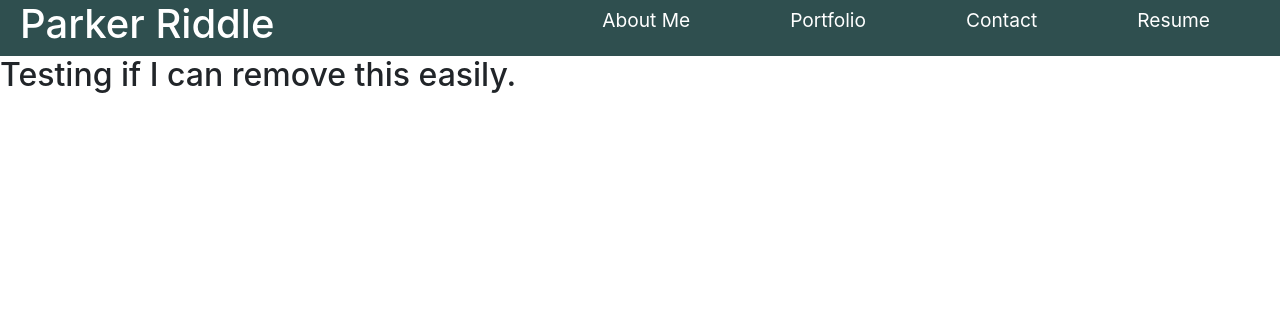
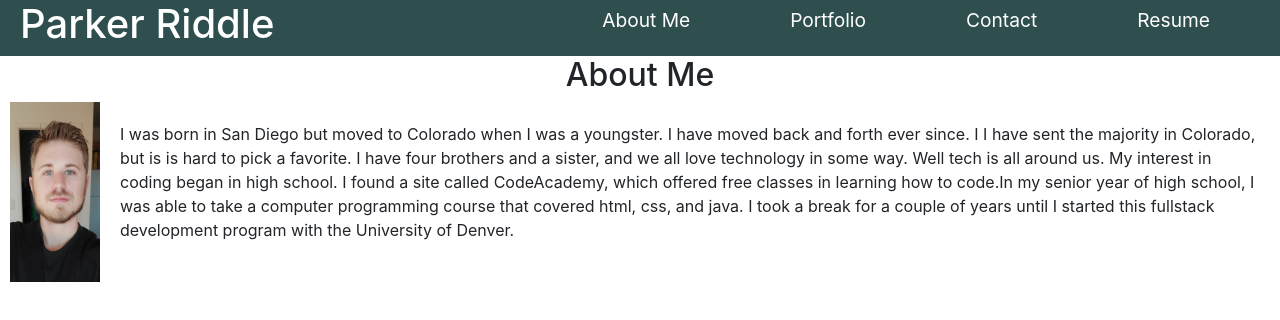
Before and after one commit to Priddle88/Portfolio-Using-React, a React (Create React App) app: page / in a window 1280 px wide. Both pictures are taken after a click on the item "About Me". Shown: the top 320 px of the page. Built offline with nearby package versions, Linux system fonts and the light colour scheme; the HTML template or start-up script is replaced by a standard one.

Commit message:
I switched up my approach to how I was going about the project. I wanted to add a function with props and add each page seperatly to be more readable

```diff
--- a/src/App.css
+++ b/src/App.css
@@ -5,6 +5,7 @@
   padding: 0 20px;
   background-color: darkslategrey;
   color: white;
+  flex-wrap: wrap;
 }
 
 .heading ul {
@@ -22,3 +23,21 @@
 .remove {
   display: none;
 }
+
+.pic {
+  width: 100px;
+  height: 180px;
+  padding-left: 10px;
+}
+
+.aboutTitle {
+  text-align: center;
+}
+
+.aboutBox {
+  display: flex;
+}
+
+.aboutContent {
+  padding: 20px;
+}
--- a/src/App.js
+++ b/src/App.js
@@ -1,8 +1,8 @@
 import './App.css';
-import Home from './components/Home';
+import Nav from './components/Nav';
 
 function App() {
-  return <Home />
+  return <Nav />
 }
 
 export default App;
--- a/src/components/About.js
+++ b/src/components/About.js
@@ -1,15 +1,22 @@
+import profPic from "../images/portfolio-pic.jpg"
+
 function About() {
 
-    const showAbout = () => {
-        console.log("Hellooooo");
-        document.querySelector('.folio').classList.add('remove');
-        document.querySelector('.about').classList.remove('remove');
-
-    };
-
     return (
-
-        <li onClick={showAbout}>About Me</li>
+        <div>
+            <h2 className="aboutTitle">About Me</h2>
+            <div className="aboutBox">
+                <img className="pic" alt="Portfolio Pic" src={profPic} />
+                <p className="aboutContent"> I was born in San Diego but moved to Colorado when I was a youngster. I have moved back and forth ever since. I
+                    I have sent the majority in Colorado, but is is hard to pick a favorite. I have four brothers and a sister, and we all love technology in some way.
+                    Well tech is all around us.
+                    My interest in coding began in high school. I found a site called CodeAcademy, which offered free classes in learning how to
+                    code.In my senior year of high school, I was able to take a computer programming course that covered html,
+                    css, and java.
+                    I took a break for a couple of years until I started this fullstack development program with the University of Denver.
+                </p>
+            </div>
+        </div>
     );
 }
 
--- a/src/components/Contact.js
+++ b/src/components/Contact.js
@@ -1,10 +1,14 @@
+import React, { useState } from 'react';
+
 function Contact() {
 
-    // const [navbar, setNav] = useState('');
+    const [navbar, setNav] = useState('');
 
 
     const showContact = (event) => {
-        console.log(event.target.value)
+        console.log(event.target.value);
+        setNav("contact");
+        console.log(navbar);
     }
 
     return (
--- a/src/components/Home.js
+++ /dev/null
@@ -1,40 +0,0 @@
-import About from './About';
-import Contact from './Contact';
-import Resume from './Resume';
-import Portfolio from './Portfolio';
-
-function Home() {
-
-    const test = () => {
-        console.log("Hellooooo");
-    }
-
-    return (
-        <div>
-            <div className="heading">
-                <h1>Parker Riddle</h1>
-                <nav>
-                    <ul>
-                        <About />
-                        <Portfolio />
-                        <Contact />
-                        <Resume test={test}></Resume>
-                    </ul>
-                </nav>
-            </div>
-
-            <div>
-                <h2 className='about remove'>
-                    Testing if I can remove this easily.
-                </h2>
-                <h2 className='folio remove'>
-                    Something else
-                </h2>
-            </div>
-
-        </div>
-    );
-
-}
-
-export default Home;
--- /dev/null
+++ b/src/components/Nav.js
@@ -0,0 +1,42 @@
+// import About from './About';
+// import Contact from './Contact';
+import Resume from './Resume';
+import Page from './Page';
+// import Portfolio from './Portfolio';
+import React, { useState } from 'react';
+
+function Home() {
+
+    const [navbar, setNav] = useState('');
+
+    const test = () => {
+        console.log("Hellooooo");
+        console.log(navbar);
+    }
+
+
+    return (
+        <div>
+            <div className="heading">
+                <h1>Parker Riddle</h1>
+                <nav>
+                    <ul>
+                        <li onClick={() => setNav("About")}>About Me</li>
+                        <li onClick={() => setNav("Portfolio")}>Portfolio</li>
+                        <li onClick={() => setNav("Contact")}>Contact</li>
+                        <Resume test={test}></Resume>
+                    </ul>
+                </nav>
+            </div>
+            <div>
+                <Page
+                    navbar={navbar}
+                ></Page>
+            </div>
+
+        </div>
+    );
+
+}
+
+export default Home;
--- /dev/null
+++ b/src/components/Page.js
@@ -0,0 +1,23 @@
+import About from './About';
+
+const Page = (props) => {
+
+    if (props.navbar === "About") {
+        return <About />
+    } else if (props.navbar === "Portfolio") {
+        return (
+            <p>Making Progress with Portfolio</p>
+        );
+    } else if (props.navbar === "Contact") {
+        return (
+            <p>Making Progress. Now i need to add more script</p>
+        );
+    }
+
+    return (
+
+        <p> nothing yet</p>
+    );
+}
+
+export default Page;
```
Also changed, not shown: src/images/portfolio-pic.jpg (added), 1 other file (tests, documents, lock files or other folders).
